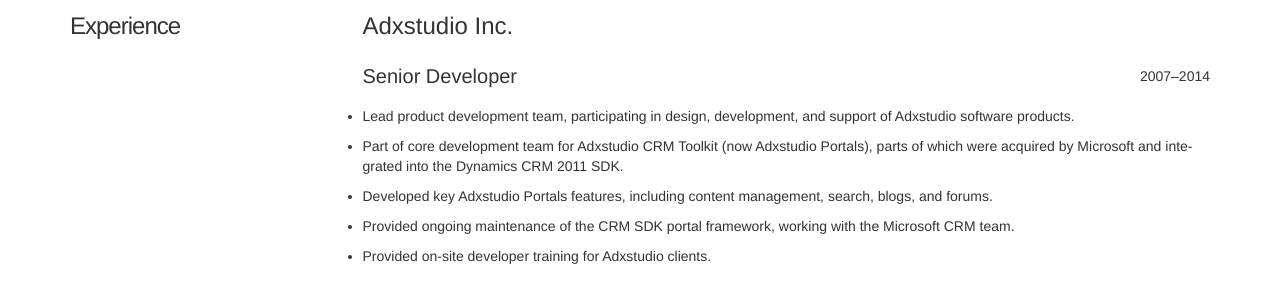
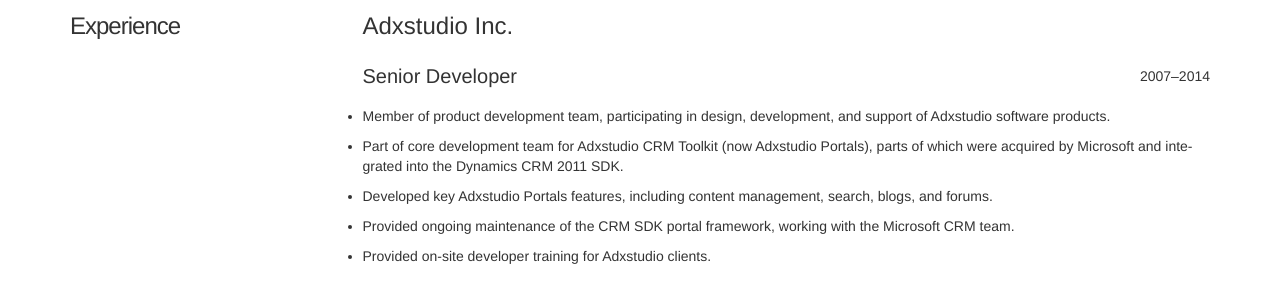
Before and after one commit to gabe/gabe.github.com, a Jekyll site: the page built from resume.html, in a window 1280 px wide and 1198 px high. Shown: the part 442-738 px from the top of the window. Built offline with Jekyll 4.4.1, drawn with Linux system fonts in a browser that asks for light colours; nearby versions of some CDN libraries; comment, search, counter and statistics services are not loaded.

Commit message:
Update resume.html

```diff
--- a/resume.html
+++ b/resume.html
@@ -74,7 +74,7 @@
         </div>
         <h5>Senior Developer</h5>
         <ul>
-          <li><p>Lead product development team, participating in design, development, and support of Adxstudio software products.</p></li>
+          <li><p>Member of product development team, participating in design, development, and support of Adxstudio software products.</p></li>
           <li><p>Part of core development team for Adxstudio CRM Toolkit (now Adxstudio Portals), parts of which were acquired by Microsoft and integrated into the Dynamics CRM 2011 SDK.</p></li>
           <li><p>Developed key Adxstudio Portals features, including content management, search, blogs, and forums.</p></li>
           <li><p>Provided ongoing maintenance of the CRM SDK portal framework, working with the Microsoft CRM team.</p></li>
```
